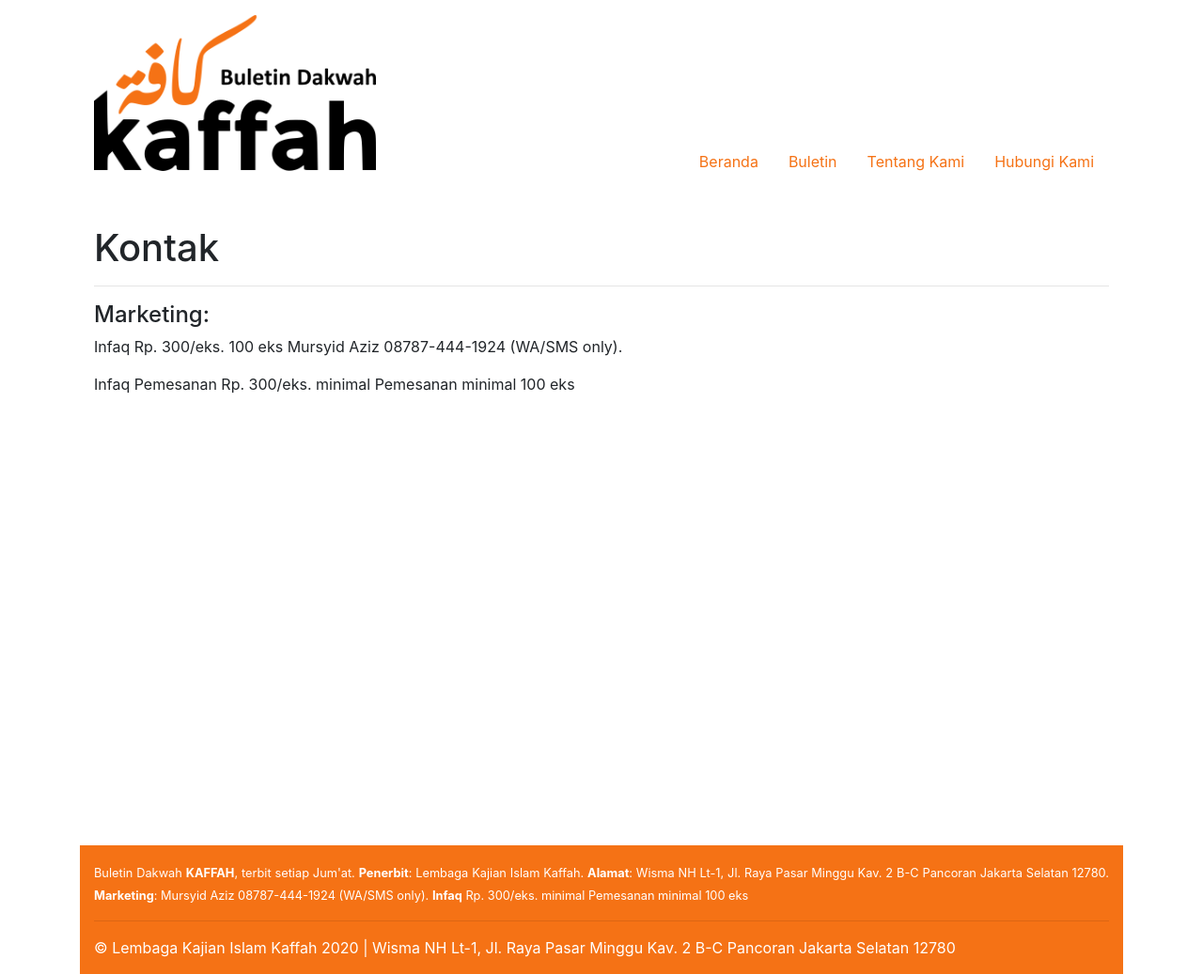
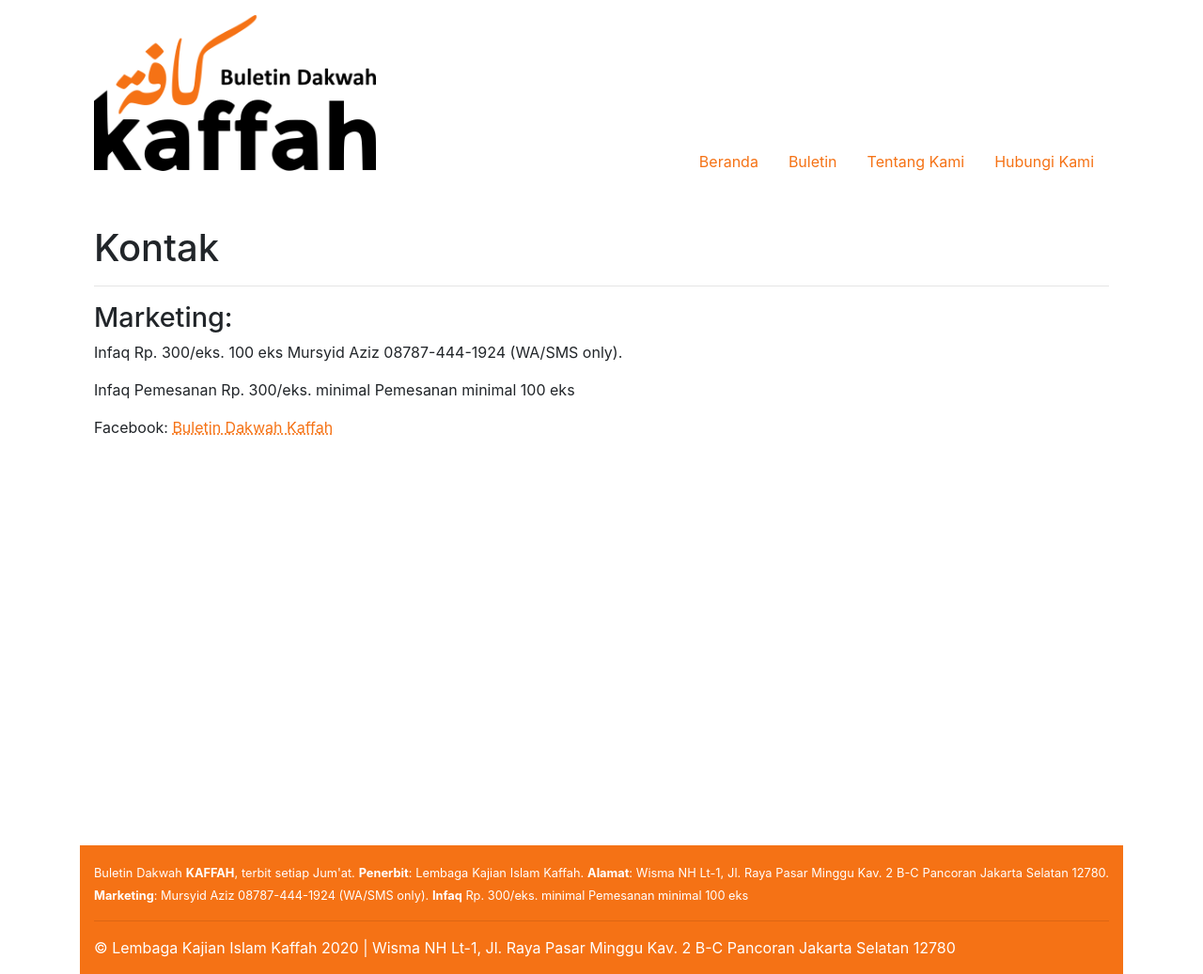
Before and after one commit to bandithijo/buletin-dakwah-kaffah, a Jekyll site: the page built from pages/kontak.md, in a window 1280 px wide. Shown: the whole page at 94% size. Built offline with Jekyll 4.4.1, drawn with Linux system fonts in a browser that asks for light colours; nearby versions of some CDN libraries.

Commit message:
Add facebook address

```diff
--- a/pages/kontak.md
+++ b/pages/kontak.md
@@ -4,8 +4,10 @@
 permalink: /kontak/
 ---
 
-#### Marketing:
+# Marketing:
 
 Infaq Rp.  300/eks.  100 eks Mursyid Aziz 08787-444-1924 (WA/SMS only).
 
 Infaq Pemesanan Rp. 300/eks. minimal Pemesanan minimal 100 eks
+
+Facebook: [Buletin Dakwah Kaffah](https://facebook.com/{{ site.facebook }}){:target="_blank"}
```
